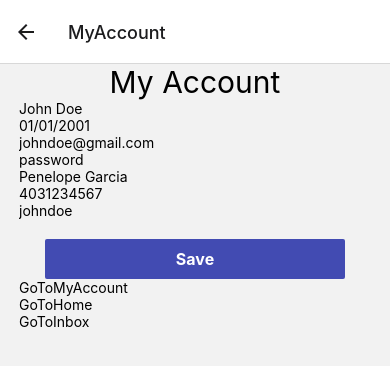
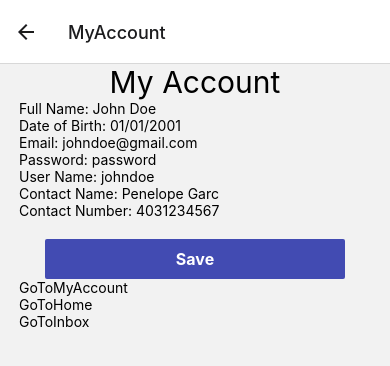
Before and after one commit to geerma/nursing-engineering-hackathon, a React Native app in the folder Mobile/hackathon_mobile/: screen /MyAccount in a window 390 px wide. Shown: the top 366 px of the page. Built offline with nearby package versions, Linux system fonts and the light colour scheme.

Commit message:
Update MyAccountScreen.js

```diff
--- a/Mobile/hackathon_mobile/src/screens/MyAccountScreen/MyAccountScreen.js
+++ b/Mobile/hackathon_mobile/src/screens/MyAccountScreen/MyAccountScreen.js
@@ -87,59 +87,60 @@ export default function MyAccountScreen({ navigation }) {
 
             <TextInput
                 style={styles.input}
-                placeholder= {userFullName}
+                placeholder= {"Full Name: " + userFullName}
                 onChangeText={(text) => setUserFullName(text)}
-                value={userFullName}
+                value={"Full Name: "+ userFullName}
                 autoCapitalize="none"
             />
 
             <TextInput
                 style={styles.input}
-                placeholder= {userDateOfBirth}
+                placeholder= {"Date of Birth: " + userDateOfBirth}
                 onChangeText={(text) => setUserDateOfBirth(text)}
-                value={userDateOfBirth}
+                value={"Date of Birth: " + userDateOfBirth}
                 autoCapitalize="none"
             />
 
             <TextInput
                 style={styles.input}
-                placeholder= {userEmail}
+                placeholder= {"Email: " + userEmail}
                 onChangeText={(text) => setUserEmail(text)}
-                value={userEmail}
+                value={"Email: " + userEmail}
                 autoCapitalize="none"
             />
 
             <TextInput
                 style={styles.input}
-                placeholder= {userPassword}
+                placeholder= {"Password: " + userPassword}
                 onChangeText={(text) => setUserPassword(text)}
-                value={userPassword}
+                value={"Password: " +userPassword}
                 autoCapitalize="none"
             />
 
             <TextInput
                 style={styles.input}
-                placeholder= {userEmergencyContactName}
-                onChangeText={(text) => setUserEmergencyContactName(text)}
-                value={userEmergencyContactName}
+                placeholder= {"User Name: "+ userName}
+                onChangeText={(text) => setUserName(text)}
+                value={"User Name: "+ userName}
                 autoCapitalize="none"
             />
 
             <TextInput
                 style={styles.input}
-                placeholder= {userEmergencyContactNumber}
-                onChangeText={(text) => setUserEmergencyContactNumber(text)}
-                value={userEmergencyContactNumber}
+                placeholder= {"Contact Name: " + userEmergencyContactName}
+                onChangeText={(text) => setUserEmergencyContactName(text)}
+                value={"Contact Name: " + userEmergencyContactName}
                 autoCapitalize="none"
             />
 
             <TextInput
                 style={styles.input}
-                placeholder= {userName}
-                onChangeText={(text) => setUserName(text)}
-                value={userName}
+                placeholder= {"Contact Number: " + userEmergencyContactNumber}
+                onChangeText={(text) => setUserEmergencyContactNumber(text)}
+                value={"Contact Number: " + userEmergencyContactNumber}
                 autoCapitalize="none"
             />
+
 
             <TouchableOpacity style={styles.button} onPress={() => handleSaveButton()}>
                 <Text style={styles.buttonTitle}>Save</Text>
```
